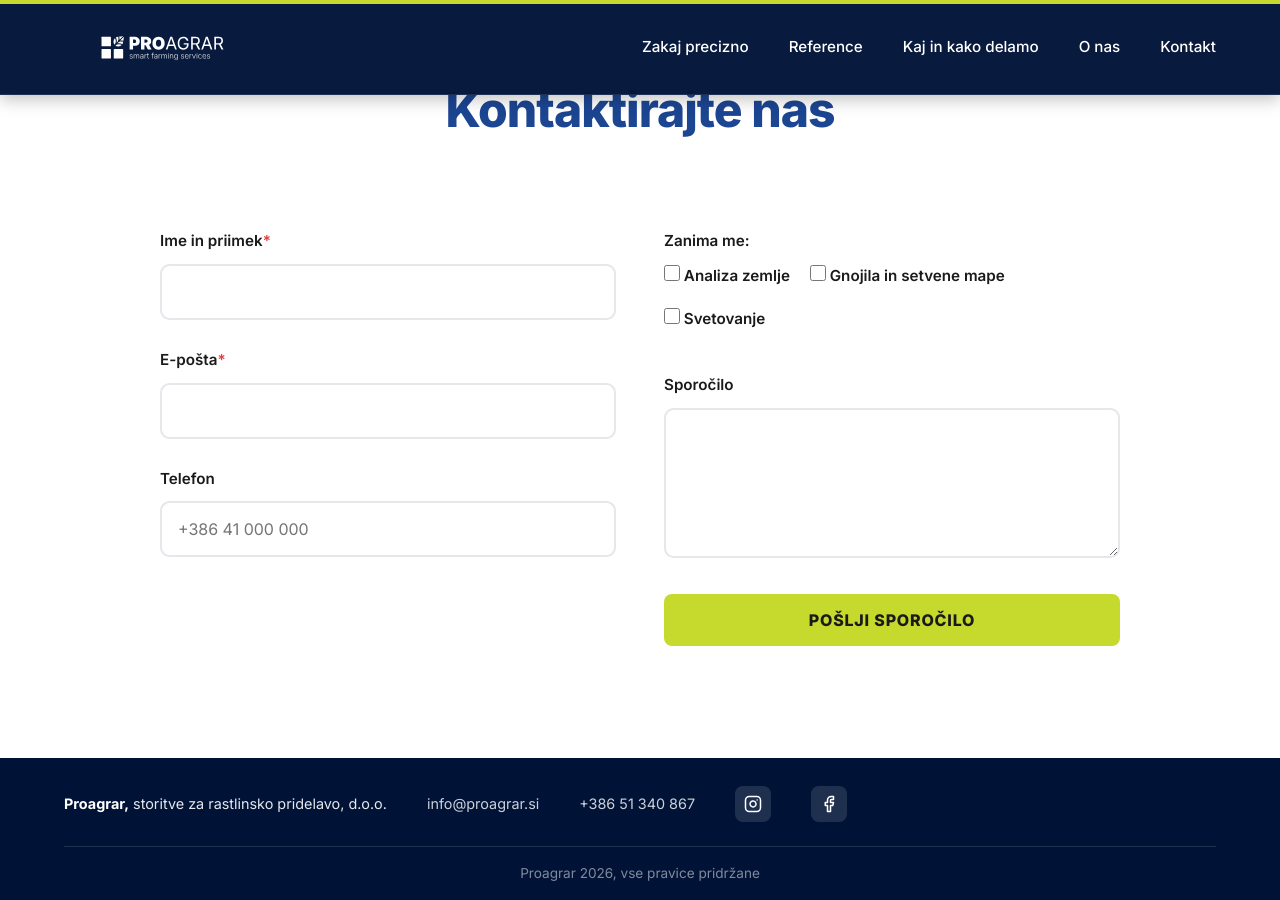
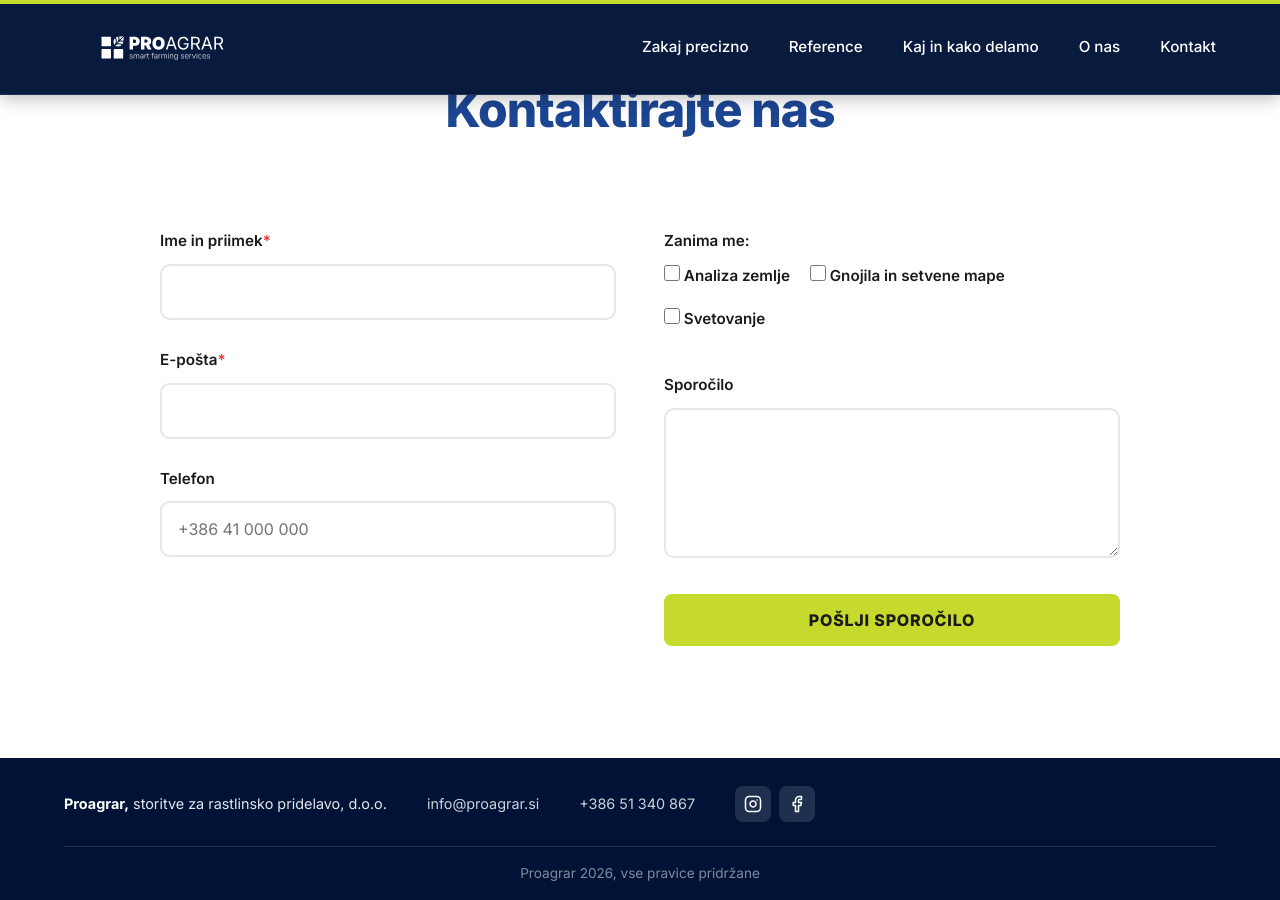
Before and after one commit to Proagrar/one-pager-web-page, a Jekyll site: the page built from index.md, in a window 1280 px wide and 900 px high, scrolled down 5145 px. Built offline with Jekyll 4.4.1, drawn with Linux system fonts in a browser that asks for light colours.

Commit message:
Footer: group social icons, fix mobile wrapping
Co-Authored-By: Claude Sonnet 4.6 <noreply@anthropic.com>

```diff
--- a/_includes/footer.html
+++ b/_includes/footer.html
@@ -4,6 +4,7 @@
       <span class="footer-name"><strong>Proagrar,</strong> storitve za rastlinsko pridelavo, d.o.o.</span>
       <a href="mailto:info@proagrar.si" class="footer-link">info@proagrar.si</a>
       <a href="tel:+38651340867" class="footer-link">+386 51 340 867</a>
+      <div class="footer-icons">
         <a href="https://www.instagram.com/proagrar_si/" class="footer-social-icon" aria-label="Instagram" target="_blank" rel="noopener">
           <svg xmlns="http://www.w3.org/2000/svg" width="18" height="18" viewBox="0 0 24 24" fill="none" stroke="currentColor" stroke-width="2" stroke-linecap="round" stroke-linejoin="round"><rect x="2" y="2" width="20" height="20" rx="5" ry="5"/><path d="M16 11.37A4 4 0 1 1 12.63 8 4 4 0 0 1 16 11.37z"/><line x1="17.5" y1="6.5" x2="17.51" y2="6.5"/></svg>
         </a>
@@ -11,6 +12,7 @@
           <svg xmlns="http://www.w3.org/2000/svg" width="18" height="18" viewBox="0 0 24 24" fill="none" stroke="currentColor" stroke-width="2" stroke-linecap="round" stroke-linejoin="round"><path d="M18 2h-3a5 5 0 0 0-5 5v3H7v4h3v8h4v-8h3l1-4h-4V7a1 1 0 0 1 1-1h3z"/></svg>
         </a>
       </div>
+    </div>
     <div class="footer-bottom">
       <p>Proagrar 2026, vse pravice pridržane</p>
     </div>
--- a/assets/css/base.css
+++ b/assets/css/base.css
@@ -982,6 +982,13 @@
             margin-right: 0.25rem;
         }
 
+        .footer-icons {
+            display: flex;
+            align-items: center;
+            gap: 0.5rem;
+            flex-shrink: 0;
+        }
+
         .footer-social-icon {
             display: flex;
             align-items: center;
```
Lines whose indentation alone changed are shown as unchanged.
